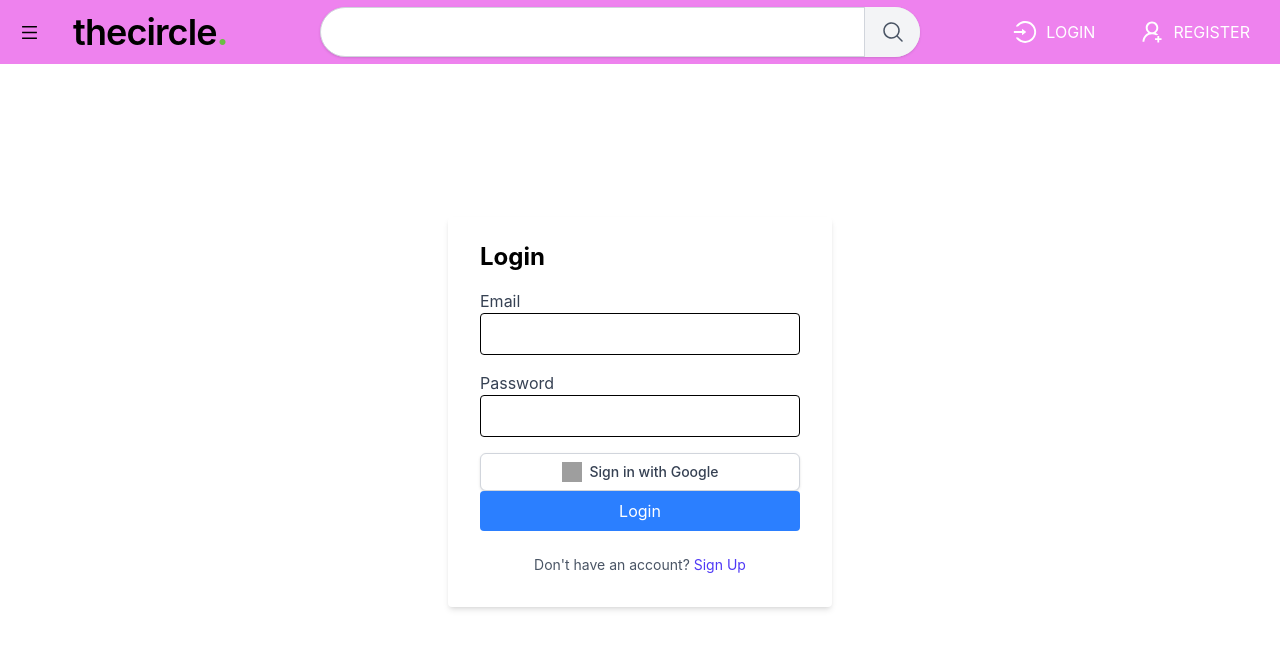
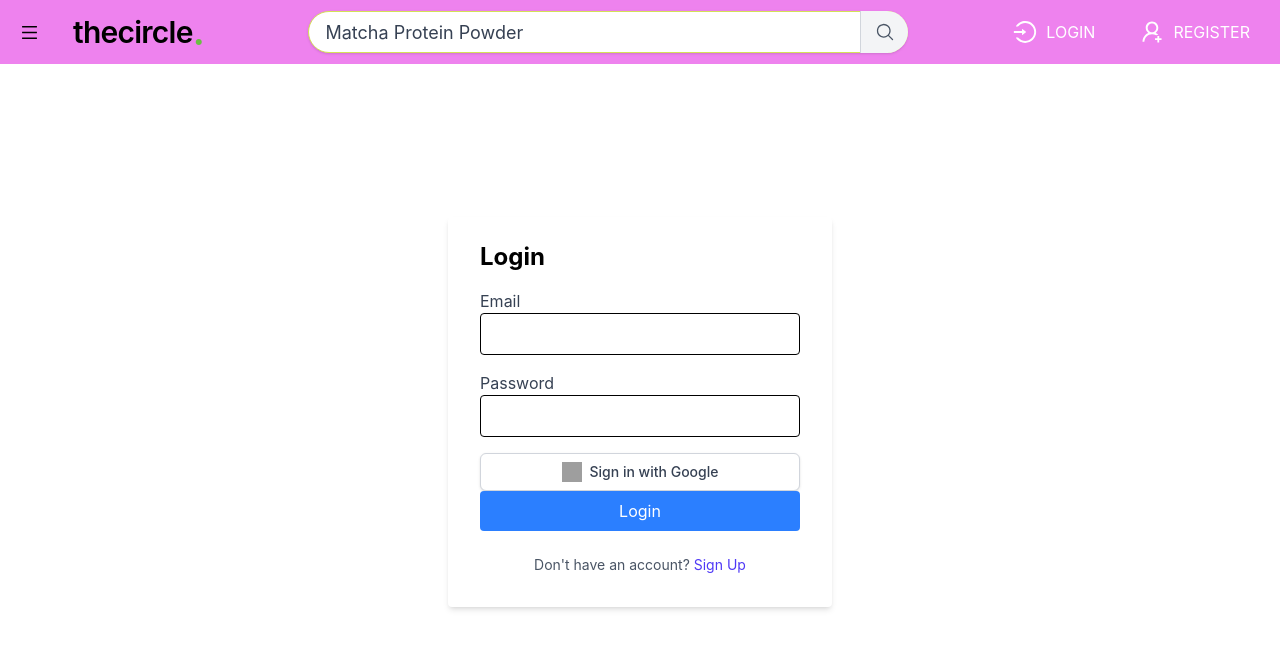
Before and after one commit to DianaFarhat/The-Circle, a React (Create React App) app in the folder frontend/: page /login in a window 1280 px wide. Shown: the top 648 px of the page. Built offline with nearby package versions, Linux system fonts and the light colour scheme; grey boxes are pictures that could not be loaded.

Commit message:
Add colors

```diff
--- a/frontend/src/pages/Auth/Navigation.jsx
+++ b/frontend/src/pages/Auth/Navigation.jsx
@@ -17,6 +17,7 @@ import { Link } from "react-router-dom";
 import { useNavigate } from "react-router-dom";
 import Swal from "sweetalert2";
 import "./Navigation.css"; // Make sure to update the CSS for top nav bar
+import colorPalette from "../../Utils/color-pallette"; // Import the color palette
 
 
 const Navigation = () => {
@@ -79,7 +80,7 @@ setIsLoggedIn(false);
         <AiOutlineMenu size={19} />
       </button>
       <Link to="/" className="flex items-center hover:text-gray-400 relative">
-      <span className="text-4xl font-semibold text-black lowercase tracking-tight leading-none">
+      <span className="text-3xl font-semibold text-black lowercase tracking-tight leading-none">
         thecircle
       </span>
       {/* Green Dot */}
@@ -90,18 +91,53 @@ setIsLoggedIn(false);
   {/* Centered Search Bar */}
   <div className="flex-1 flex justify-center">
   <div className="w-full max-w-[600px] min-w-[300px]">
+
   <div className="relative flex items-center">
   {/* Search Input */}
   <input
-        className="w-full bg-white placeholder:text-gray-500 text-black text-lg border border-gray-300 rounded-full pl-4 pr-16 py-2.5 transition duration-200 ease-in-out focus:outline-none  hover:border-gray-400 shadow-sm"
+    className="w-full bg-white placeholder-gray-700 text-black text-lg border border-gray-300 rounded-full pl-4 pr-14 py-2 transition duration-200 ease-in-out
+    focus:outline-none focus:border-blue-500 hover:border-gray-400 shadow-sm"
+    placeholder="Matcha Protein Powder"
+    style={{
+      height: "42px", // Ensures input and button are the same height
+      borderColor: colorPalette.citrusZest, // Default border color
+      transition: "border-color 0.2s ease-in-out, box-shadow 0.2s ease-in-out",
+    }}
+    onFocus={(e) => {
+      e.target.style.borderColor = colorPalette.limeGreen; // Border color when focused
+      e.target.style.boxShadow = `0 0 4px ${colorPalette.lemonYellow}`; // Adds glow effect
+    }}
+    onBlur={(e) => {
+      e.target.style.borderColor = colorPalette.citrusZest; // Reset to original border color
+      e.target.style.boxShadow = "none"; // Removes glow
+    }}
   />
+
   {/* Search Button (Merged with Input) */}
-      <button className="absolute right-0 top-0 h-full w-14 bg-gray-100 border-l border-gray-300 rounded-r-full flex justify-center items-center hover:bg-gray-200 active:bg-gray-300">
-        <svg xmlns="http://www.w3.org/2000/svg" viewBox="0 0 24 24" fill="currentColor" className="w-6 h-6 text-gray-600">
-          <path fillRule="evenodd" d="M10.5 3.75a6.75 6.75 0 1 0 0 13.5 6.75 6.75 0 0 0 0-13.5ZM2.25 10.5a8.25 8.25 0 1 1 14.59 5.28l4.69 4.69a.75.75 0 1 1-1.06 1.06l-4.69-4.69A8.25 8.25 0 0 1 2.25 10.5Z" clipRule="evenodd" />
+  <button
+    className="absolute right-0 top-0 h-full w-12 bg-gray-100 border-l border-gray-300 rounded-r-full flex justify-center items-center hover:bg-gray-200 active:bg-gray-300"
+    style={{
+      height: "42px", // Matches input height exactly
+      padding: "0", // Removes extra padding
+      minWidth: "48px", // Ensures correct width
+    }}
+  >
+    <svg
+      xmlns="http://www.w3.org/2000/svg"
+      viewBox="0 0 24 24"
+      fill="currentColor"
+      className="w-5 h-5 text-gray-600"
+    >
+      <path
+        fillRule="evenodd"
+        d="M10.5 3.75a6.75 6.75 0 1 0 0 13.5 6.75 6.75 0 0 0 0-13.5ZM2.25 10.5a8.25 8.25 0 1 1 14.59 5.28l4.69 4.69a.75.75 0 1 1-1.06 1.06l-4.69-4.69A8.25 8.25 0 0 1 2.25 10.5Z"
+        clipRule="evenodd"
+      />
     </svg>
   </button>
 </div>
+
+
   </div>
 </div>
 
```
Lines whose indentation alone changed are shown as unchanged.
